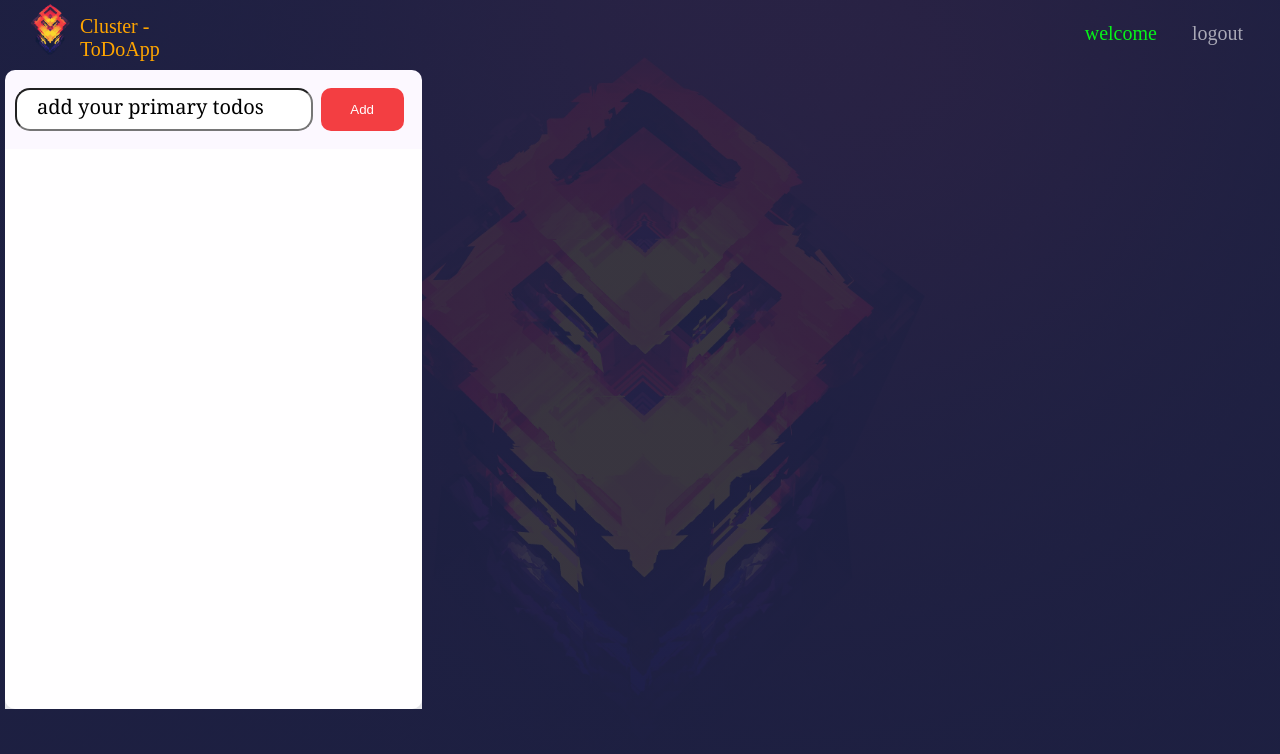
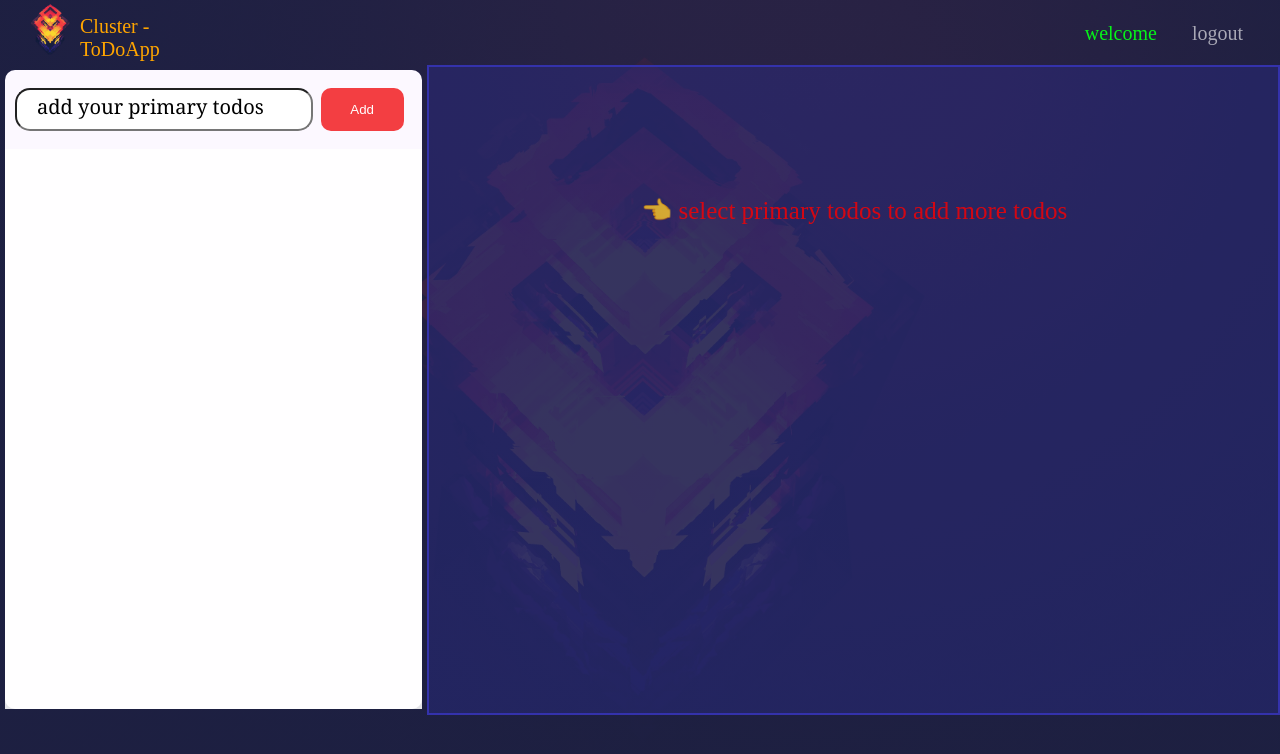
Before and after one commit to developervasanthkumaran/cluster-todoapp, a Vue app: page /todoView in a window 1280 px wide. Shown: the top 754 px of the page. Built offline with nearby package versions, Linux system fonts and the light colour scheme.

Commit message:
aligned code properly

```diff
--- a/src/components/logical/TodoView.vue
+++ b/src/components/logical/TodoView.vue
@@ -79,7 +79,7 @@ export default {
     isSubtaskFound() {
       const k = this.currentChildRoute;
       console.log(k);
-      return k === "todoSub" || k === "todoView" ? "" : "hidden";
+      return k === "todoSub"  ? "" : "hidden";
     },
     addLineThrough() {
       return "text-decoration:line-through;text-decoration-color:darkblue;text-decoration-thickness: 3px;";
```
